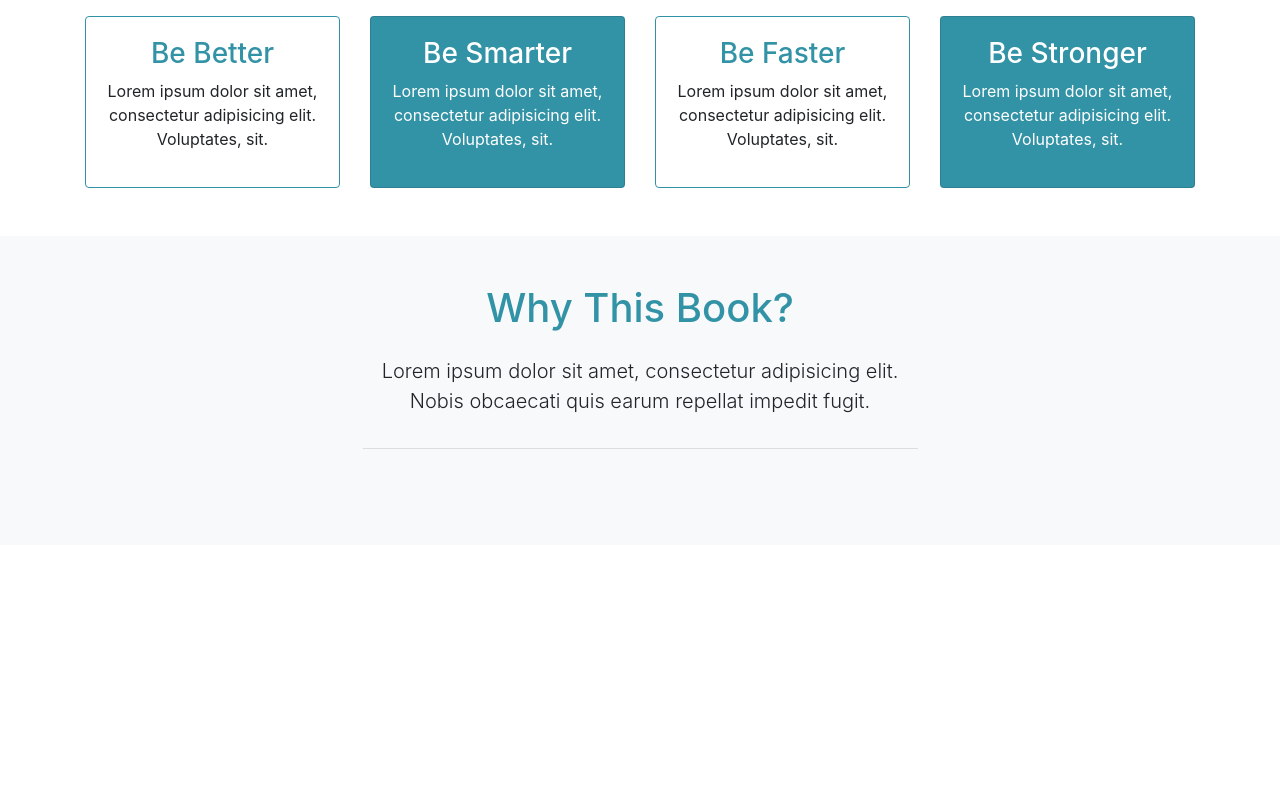
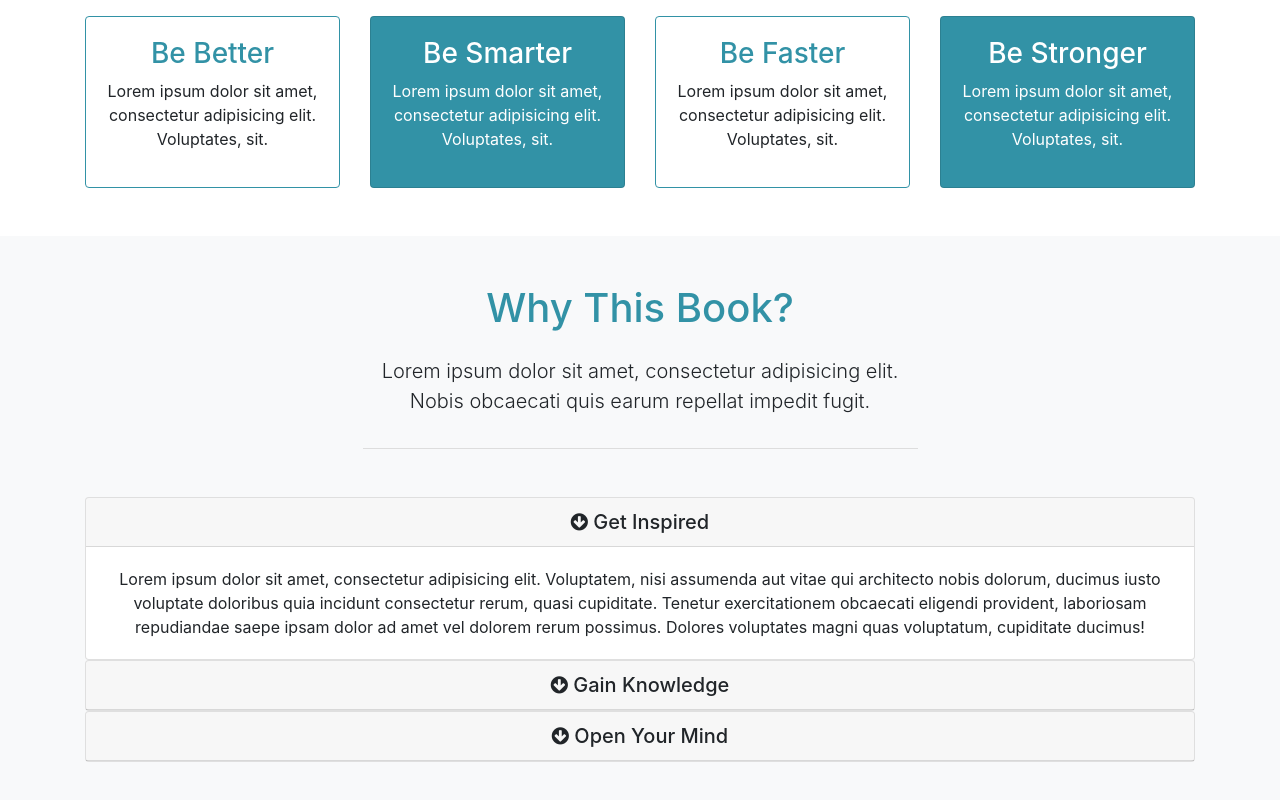
Before and after one commit to SarandaSadiku/Mizuxe-Book-Theme, a website: page src/index.html in a window 1280 px wide. Shown: the part 881-1681 px from the top of the page. Before the commit the page ends 1426 px from the top, so only its background shows below. Drawn offline with Linux system fonts and the light colour scheme; files that its build step writes are made by us from their sources.

Commit message:
About Section With Accordion

```diff
--- a/src/index.html
+++ b/src/index.html
@@ -111,6 +111,54 @@
                   <h1 class="text-primary pb-3">Why This Book?</h1>
                   <p class="lead pb-3">Lorem ipsum dolor sit amet, consectetur adipisicing elit. Nobis obcaecati quis earum repellat impedit fugit.</p>
                 </div>
+                <!-- ACCORDION -->
+                <div id="accordion" role="tablist">
+                  <div class="card">
+                    <div class="card-header" id="heading1">
+                      <h5 class="mb-0">
+                        <div href="#collapse1" data-toggle="collapse" data-parent="#accordion">
+                          <i class="fa fa-arrow-circle-down"></i> Get Inspired
+                        </div>
+                      </h5>
+                    </div>
+                    <div id="collapse1" class="collapse show">
+                      <div class="card-body">
+                        Lorem ipsum dolor sit amet, consectetur adipisicing elit. Voluptatem, nisi assumenda aut vitae qui architecto nobis dolorum, ducimus iusto voluptate doloribus quia incidunt consectetur rerum, quasi cupiditate. Tenetur exercitationem obcaecati eligendi provident, laboriosam repudiandae saepe ipsam dolor ad amet vel dolorem rerum possimus. Dolores voluptates magni quas voluptatum, cupiditate ducimus!
+                      </div>
+                    </div>
+                  </div>
+
+                  <div class="card">
+                    <div class="card-header" id="heading2">
+                      <h5 class="mb-0">
+                        <div href="#collapse2" data-toggle="collapse" data-parent="#accordion">
+                          <i class="fa fa-arrow-circle-down"></i> Gain Knowledge
+                        </div>
+                      </h5>
+                    </div>
+                    <div id="collapse2" class="collapse">
+                      <div class="card-body">
+                        Lorem ipsum dolor sit amet, consectetur adipisicing elit. Voluptatem, nisi assumenda aut vitae qui architecto nobis dolorum, ducimus iusto voluptate doloribus quia incidunt consectetur rerum, quasi cupiditate. Tenetur exercitationem obcaecati eligendi provident, laboriosam repudiandae saepe ipsam dolor ad amet vel dolorem rerum possimus. Dolores voluptates magni quas voluptatum, cupiditate ducimus!
+                      </div>
+                    </div>
+                  </div>
+
+                  <div class="card">
+                    <div class="card-header" id="heading3">
+                      <h5 class="mb-0">
+                        <div href="#collapse3" data-toggle="collapse" data-parent="#accordion">
+                          <i class="fa fa-arrow-circle-down"></i> Open Your Mind
+                        </div>
+                      </h5>
+                    </div>
+                    <div id="collapse3" class="collapse">
+                      <div class="card-body">
+                        Lorem ipsum dolor sit amet, consectetur adipisicing elit. Voluptatem, nisi assumenda aut vitae qui architecto nobis dolorum, ducimus iusto voluptate doloribus quia incidunt consectetur rerum, quasi cupiditate. Tenetur exercitationem obcaecati eligendi provident, laboriosam repudiandae saepe ipsam dolor ad amet vel dolorem rerum possimus. Dolores voluptates magni quas voluptatum, cupiditate ducimus!
+                      </div>
+                    </div>
+                  </div>
+                </div>
+
               </div>
             </div>
           </div>
@@ -121,7 +169,7 @@
     <script src="js/jquery.min.js"></script>
     <script src="js/popper.min.js"></script>
     <script src="js/bootstrap.min.js"></script>
-    <script src="src/js/navbar-fixed.js"></script>
+    <script src="js/navbar-fixed.js"></script>
 
 </body>
 </html>
```
